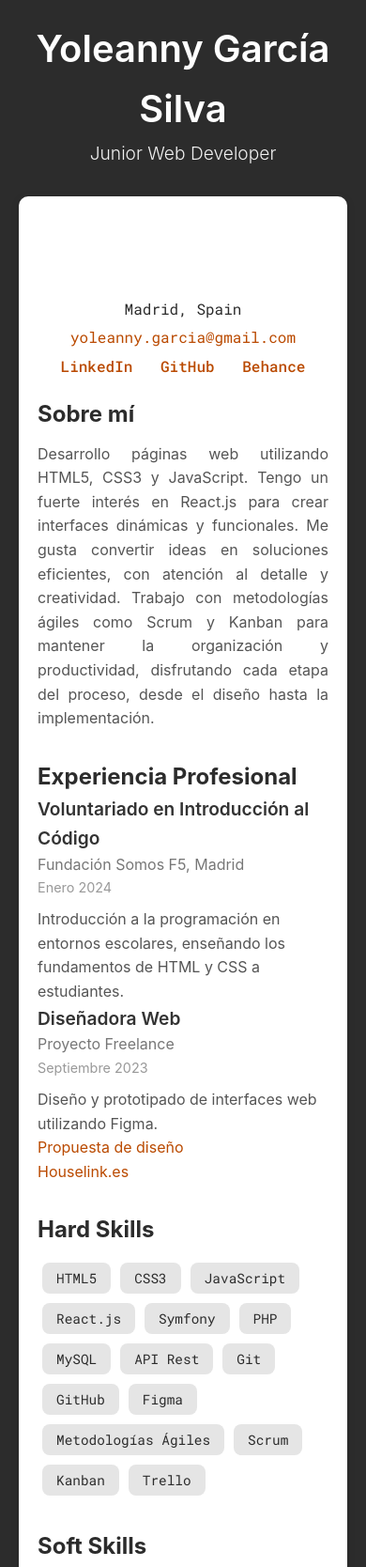
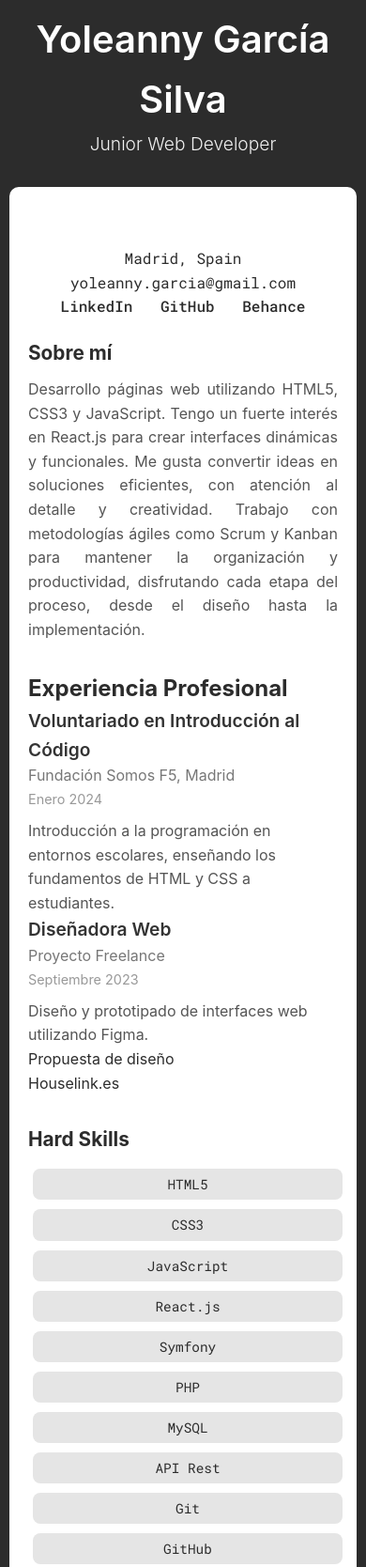
Before and after one commit to yolags/cv-web, a plain HTML site: page index.html in a window 390 px wide. Shown: the top 1668 px of the page at 94% size. Drawn offline with Linux system fonts and the light colour scheme.

Commit message:
CFeat: Add media queries

```diff
--- a/styles.css
+++ b/styles.css
@@ -13,12 +13,14 @@ body {
 }
 
 a {
-    color: #BA4A00;
+    color: #2C2C2C;
     text-decoration: none;
+    position: relative;
+    transition: color 0.3s ease-in-out;
 }
 
 a:hover {
-    text-decoration: underline;
+    color: #BA4A00;
 }
 
 .header {
@@ -60,10 +62,39 @@ a:hover {
     color: #fff;
 }
 
-.contact-info__location,
 .contact-info__email {
-    margin-bottom: 5px;
+    display: inline-block;
+    position: relative;
     color: #2C2C2C;
+    text-decoration: none;
+    transition: color 0.3s ease-in-out;
+}
+
+.contact-info__social-link,
+.experience__item-link {
+    position: relative;
+    color: #2C2C2C;
+    text-decoration: none;
+    transition: color 0.3s ease-in-out;
+}
+
+.contact-info__email::after,
+.contact-info__social-link::after,
+.experience__item-link::after {
+    content: '';
+    position: absolute;
+    left: 0;
+    bottom: 0;
+    width: 0;
+    height: 2px;
+    background-color: #BA4A00;
+    transition: width 0.3s ease-in-out;
+}
+
+.contact-info__email:hover::after,
+.contact-info__social-link:hover::after,
+.experience__item-link:hover::after {
+    width: 100%;
 }
 
 .contact-info__social-link {
@@ -116,6 +147,10 @@ color: #555;
 .experience__item-links {
     display: flex;
     flex-direction: column;
+}
+
+a.experience__item-link {
+    display: inline-block;
 }
 
 .skills {
@@ -218,7 +253,7 @@ color: #999;
     text-align: center;
     margin: 0 auto;
     padding: 10px 20px;
-    width: 20%;
+    width: fit-content;
     background-color: #BA4A00;
     color: #fff;
     border: none;
@@ -229,5 +264,131 @@ color: #999;
 }
 
 .download__button:hover {
-    text-decoration: underline;
+    background-color: #a84300;
+    color: #fff;
+    text-decoration: none;
 }
+
+@media (max-width: 600px) {
+    body {
+        padding: 10px;
+    }
+
+    .header__name {
+        font-size: 2em;
+    }
+
+    .header__role {
+        font-size: 1em;
+    }
+
+    .main {
+        padding: 15px;
+        box-shadow: none;
+    }
+
+    .contact-info__title,
+    .profile__title,
+    .skills__title,
+    .soft-skills__title,
+    .education__title,
+    .languages__title {
+        font-size: 1.2em;
+    }
+
+    .download__button {
+        padding: 8px 15px;
+        font-size: 1em;
+    }
+
+    .skills__list,
+    .soft-skills__list,
+    .languages__list {
+        flex-direction: column;
+        align-items: center;
+    }
+
+    .skills__item,
+    .soft-skills__item,
+    .languages__item {
+        width: 100%;
+        text-align: center;
+    }
+}
+
+@media (max-width: 768px) {
+    .header__name {
+        font-size: 2.2em;
+    }
+
+    .header__role {
+        font-size: 1.1em;
+    }
+
+    .main {
+        padding: 20px;
+        box-shadow: none;
+    }
+
+    .contact-info__title,
+    .profile__title,
+    .skills__title,
+    .soft-skills__title,
+    .education__title,
+    .languages__title {
+        font-size: 1.3em;
+    }
+
+    .skills__list,
+    .soft-skills__list{
+        justify-content: center;
+    }
+
+    .download__button {
+        padding: 10px 20px;
+        font-size: 1.1em;
+        width: 100%;
+    }
+}
+
+@media (max-width: 992px) {
+    .main {
+        padding: 20px;
+        box-shadow: none;
+    }
+
+    .header__name {
+        font-size: 2.5em;
+    }
+
+    .header__role {
+        font-size: 1.2em;
+    }
+
+    .download__button {
+        padding: 10px 20px;
+        font-size: 1.1em;
+    }
+}
+
+@media (min-width: 1200px) {
+    .main {
+        max-width: 1000px;
+    }
+
+    .header__name {
+        font-size: 3em;
+    }
+
+    .header__role {
+        font-size: 1.3em;
+    }
+
+    .profile__title,
+    .skills__title,
+    .soft-skills__title,
+    .education__title,
+    .languages__title {
+        font-size: 1.7em;
+    }
+}
```
